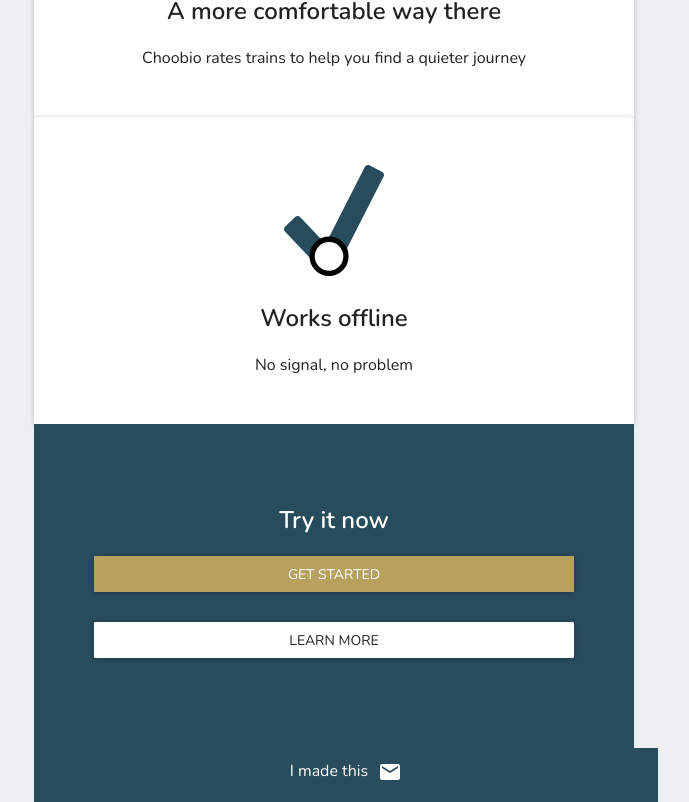
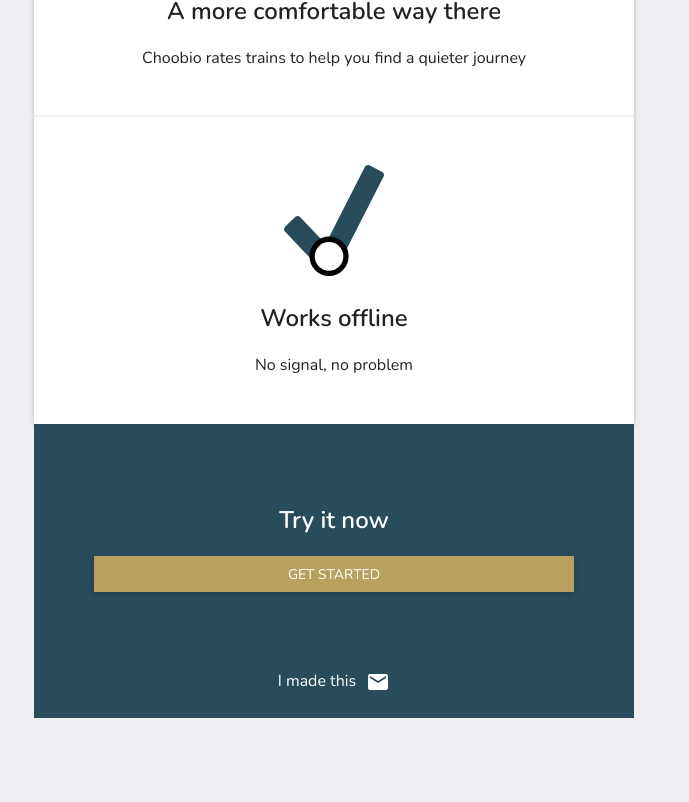
Before and after one commit to joshvince/commuter-ui, a React (Create React App) app: page / in a window 1280 px wide. Shown: the part 913-1715 px from the top of the page, without its empty margins (306-995 px from the left). After the commit the page ends 1631 px from the top, so only its background shows below. Built offline with nearby package versions, Linux system fonts and the light colour scheme; what react-tap-event-plugin would draw is missing.

Commit message:
finish homepage

```diff
--- a/src/components/Home/Home.js
+++ b/src/components/Home/Home.js
@@ -51,12 +51,7 @@
             containerElement={<Link to="/arrivals"/>}
             fullWidth={true}
           />
-          <RaisedButton
-            label="learn more"
-            containerElement={<Link to="/"/>}
-            fullWidth={true}
-            style={{margin: 30}}
-          />
+
         </div>
       </div>
     );
--- a/src/components/nav/Footer.js
+++ b/src/components/nav/Footer.js
@@ -13,7 +13,8 @@
 
       bottom: 0,
       width: '100%',
-      padding: '2%'
+      padding: '3%',
+      boxSizing: 'border-box'
     }
     return(
       <div style={styles}>
```
